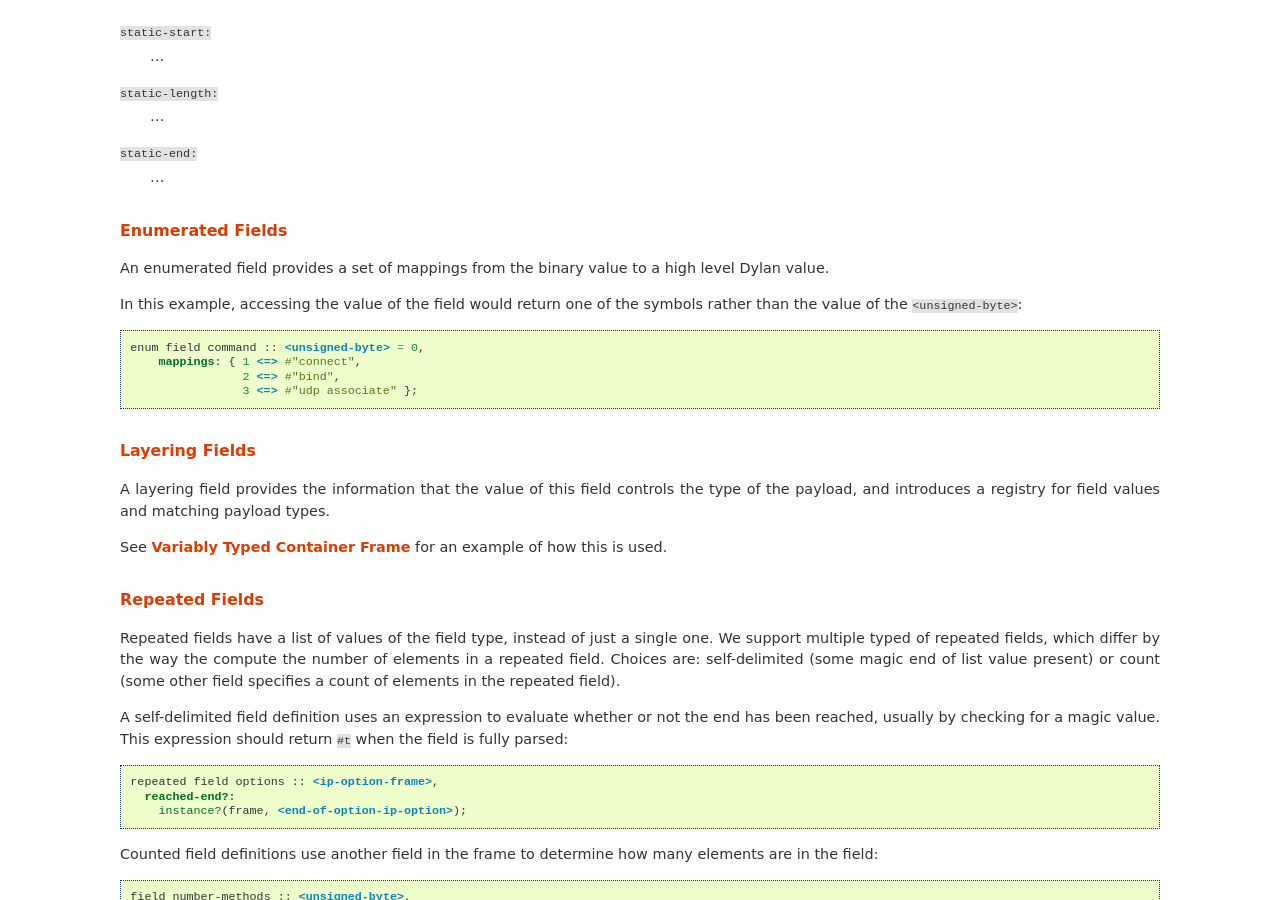
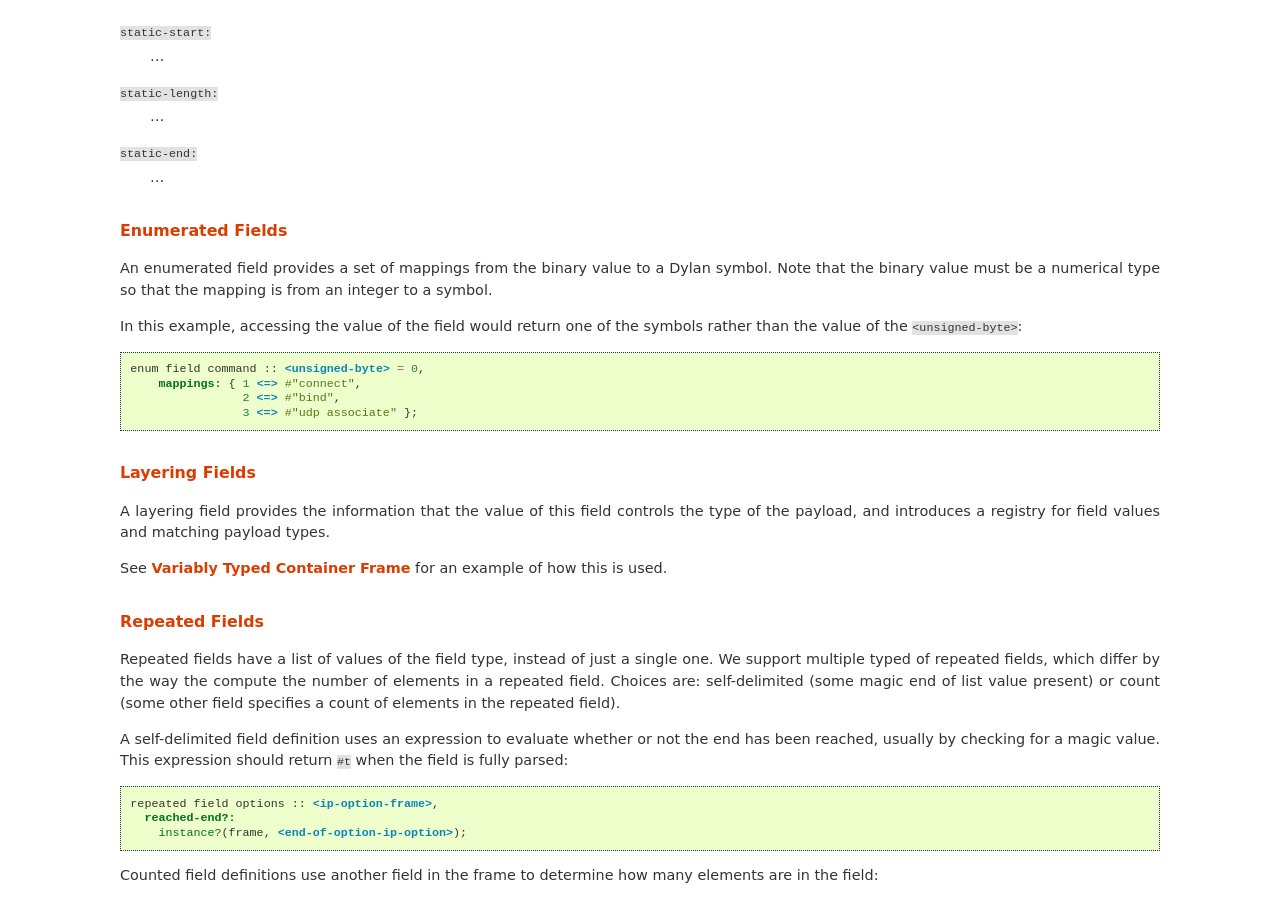
Before and after one commit to dylan-lang/binary-data, a Sphinx documentation site: the page built from documentation/source/usage.rst, in a window 1280 px wide and 900 px high, scrolled down 2732 px. Built offline with Sphinx 7.4.7, drawn with Linux system fonts in a browser that asks for light colours; cross-references to code outside the pages are shown as plain code.

Commit message:
[doc] Clarify that enum types are int <-> sym.

```diff
--- a/documentation/source/usage.rst
+++ b/documentation/source/usage.rst
@@ -152,7 +152,8 @@ Enumerated Fields
 -----------------
 
 An enumerated field provides a set of mappings from the binary value
-to a high level Dylan value.
+to a Dylan symbol. Note that the binary value must be a numerical
+type so that the mapping is from an integer to a symbol.
 
 In this example, accessing the value of the field would return one
 of the symbols rather than the value of the :class:`<unsigned-byte>`:
```
